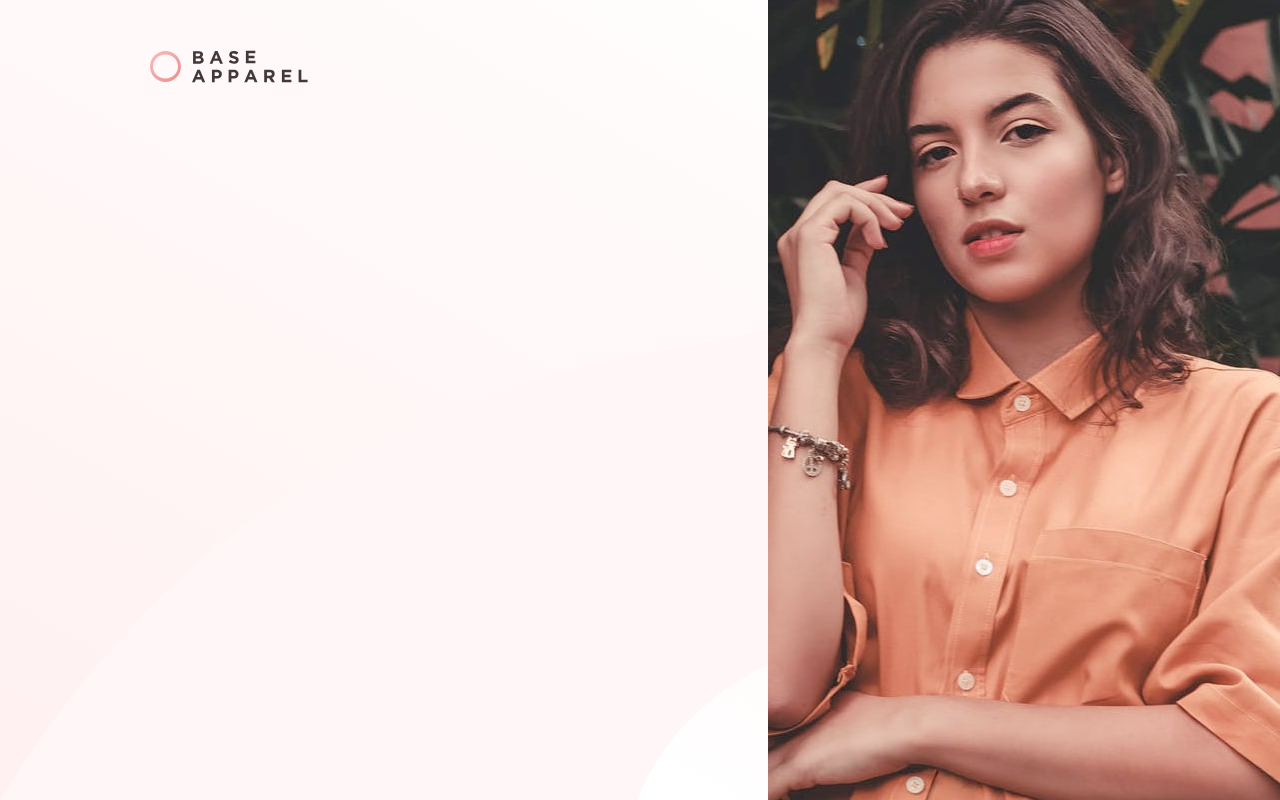
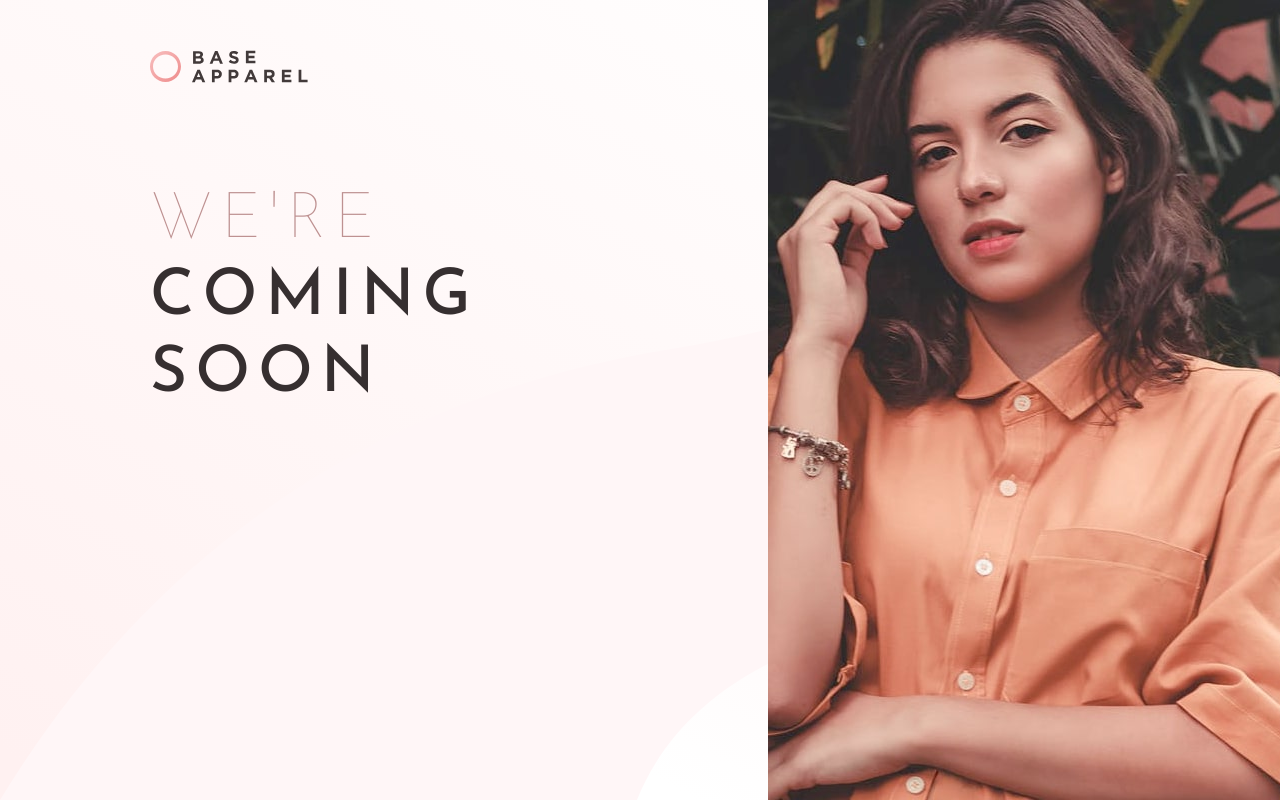
Before and after one commit to sparklaunch/Base-Apparel-Coming-Soon-Page, a Next.js app: page / in a window 1280 px wide. Built offline with nearby package versions, Linux system fonts and the light colour scheme.

Commit message:
헤더 추가 및 본문 스타일 수정

```diff
--- a/src/app/Home.module.css
+++ b/src/app/Home.module.css
@@ -29,4 +29,19 @@
 	flex-direction: column;
 	position: absolute;
 	padding: 50px 150px;
+	width: 300px;
 }
+
+.header {
+	margin-top: 100px;
+	font-size: 64px;
+	font-weight: 100;
+	color: var(--color-text);
+	letter-spacing: 8px;
+	line-height: 1.2;
+}
+
+.heading {
+	font-weight: 500;
+	color: var(--color-accent);
+}
--- a/src/app/page.tsx
+++ b/src/app/page.tsx
@@ -11,6 +11,10 @@ export default function Home() {
 				<Image src={background} alt="" className={styles.background} />
 				<div className={styles.body}>
 					<Image src={logo} alt="Logo" />
+					<h1 className={styles.header}>
+						WE&apos;RE{" "}
+						<span className={styles.heading}>COMING SOON</span>
+					</h1>
 				</div>
 			</section>
 			<section className={styles.right}>
```
